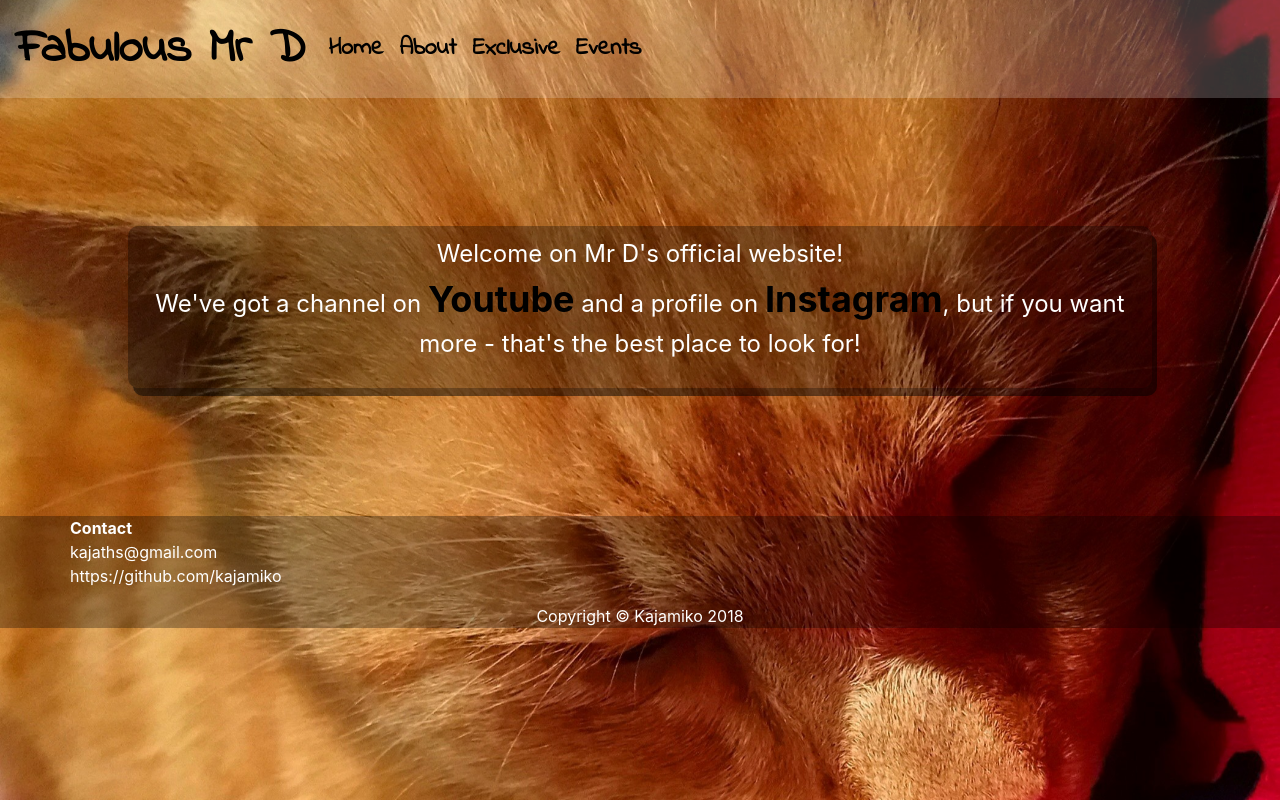
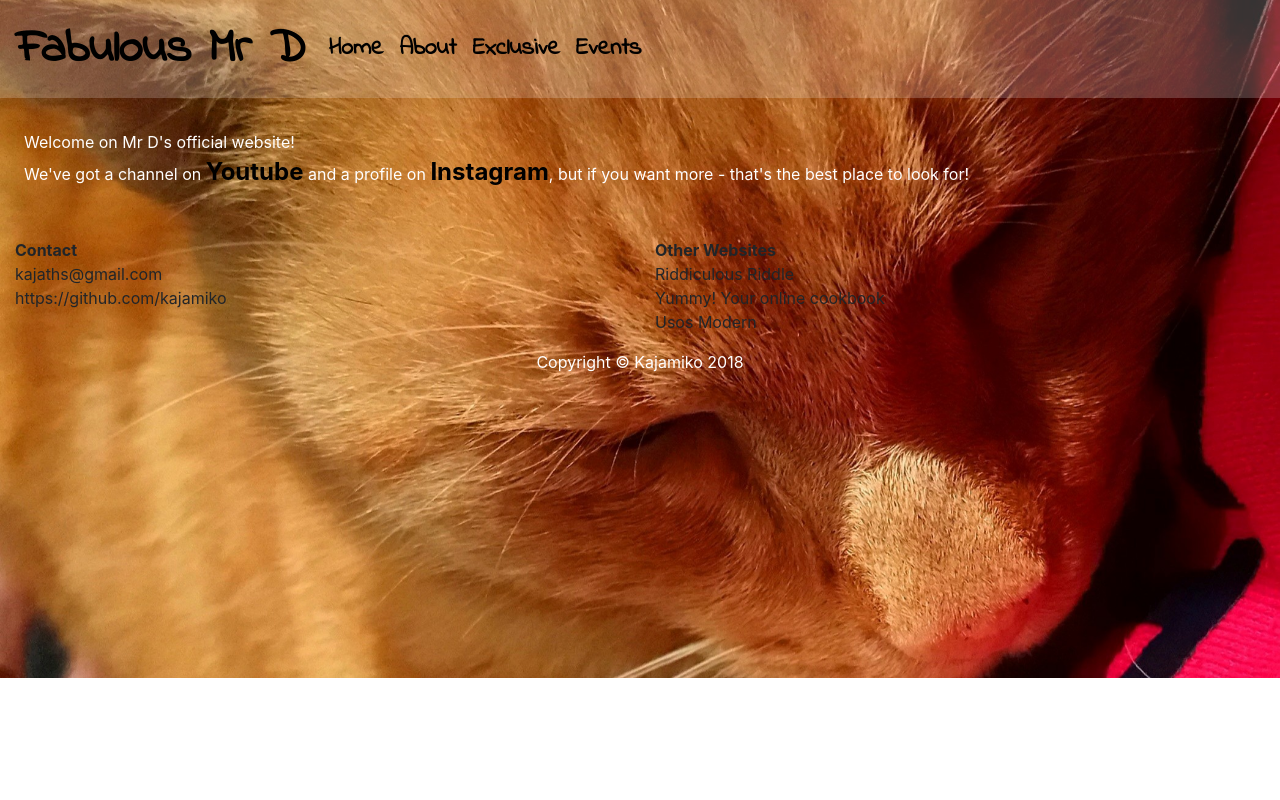
Before and after one commit to Code-Institute-Submissions/fabulous_mr_d, a plain HTML site: page index.html in a window 1280 px wide. Drawn offline with nearby package versions, Linux system fonts and the light colour scheme.

Commit message:
Fixed footer issues

```diff
--- a/index.html
+++ b/index.html
@@ -9,13 +9,11 @@
 <script src="https://stackpath.bootstrapcdn.com/bootstrap/4.1.3/js/bootstrap.min.js" integrity="sha384-ChfqqxuZUCnJSK3+MXmPNIyE6ZbWh2IMqE241rYiqJxyMiZ6OW/JmZQ5stwEULTy" crossorigin="anonymous"></script>
 
 <link rel="stylesheet" href="https://fonts.googleapis.com/css?family=Indie+Flower">
-        <link rel="stylesheet" type="text/css" href="css/style_cover.css">
         <link rel="stylesheet" type="text/css" href="css/style_1.css">
 	<title>Fabulous Mr D.</title>
 
 </head>
 <body id="boostrap-overrides" >
-  <div id="wrap">
  <nav class="navbar navbar-expand-lg">
   <a class="navbar-brand" href="#">Fabulous Mr D</a>
   <button class="navbar-toggler" type="button" data-toggle="collapse" data-target="#navbarMrD" aria-controls="navbarSupportedContent" aria-expanded="false" aria-label="Toggle navigation">
@@ -34,24 +32,40 @@
   </div>
 </nav>
 
-  <div id="info">
+  <div id="info" class=" my-4 mx-3 py-2 px-2">
     <p>Welcome on Mr D's official website! <br>We've got a channel on <a>Youtube</a> and a profile on <a>Instagram</a>, but if you want more - that's the best place to look for!</p>
   </div>
-</div>
+
 <!--Footer-->
-     <footer class=" footer">
-      <div class="container">
-        <div class="row">
+     <div id="footer" class="navbar-expand-lg">
+      <div class="container-fluid">
+       <div class="row justify-content-around">
+        <div class="col-6">
         <ul class="list-unstyled">
           <li><strong>Contact</strong></li>
           <li>kajaths@gmail.com</li>
           <li>https://github.com/kajamiko</li>
         </ul>
+      </div>
 
+      <div class="col-6 col">
+        <ul class="list-unstyled">
+          <li><strong>Other Websites</strong></li>
+          <li>Riddiculous Riddle</li>
+          <li>Yummy! Your online cookbook</li>
+          <li>Usos Modern</li>
+        </ul>
       </div>
+    </div>
+    <div class="row">
+    <div  class="col-sm-12">
         <p class="m-0 text-center text-white">Copyright &copy; Kajamiko 2018</p>
+        <div>
       </div>
-      <!-- /.container -->
-    </footer>
+    </div>
+      </div>
+    </div> <!-- container -->
+    </div>
+
   </body>
 </html>
```
Also changed, not shown: gallery.html (+24 -5 lines).
